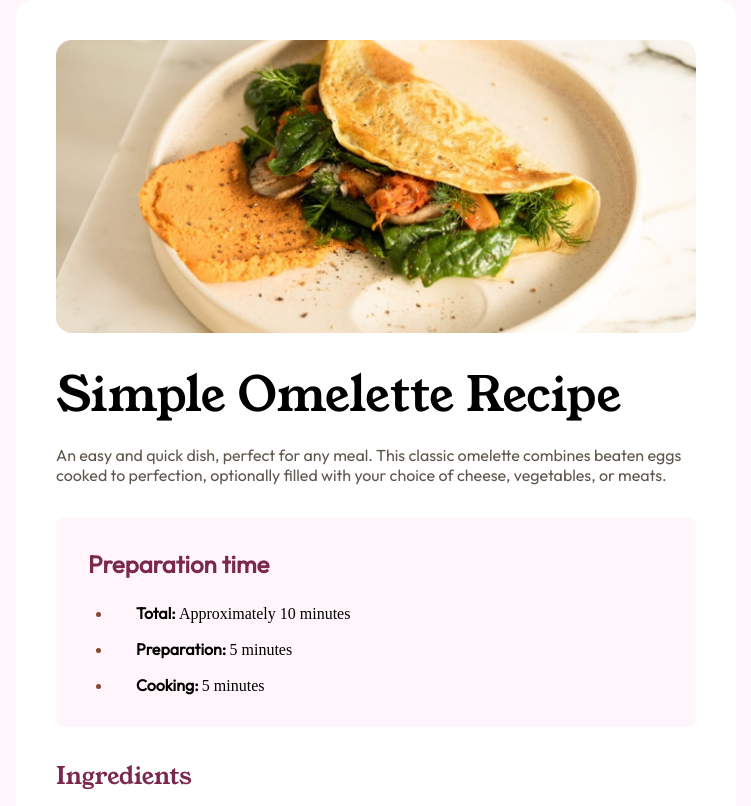
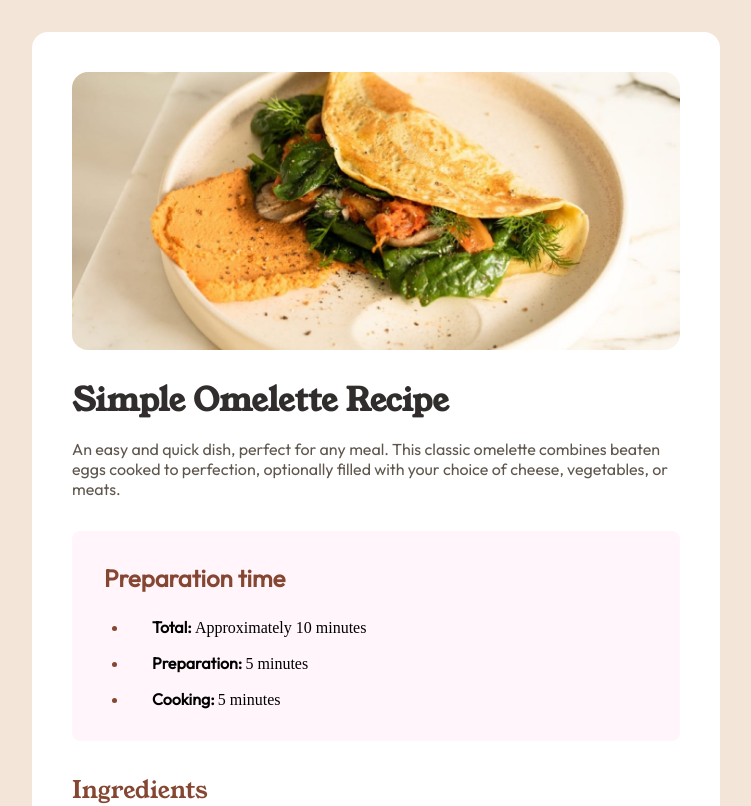
Before and after one commit to mi8bi/recipe-page, a website: page index.html in a window 1280 px wide. Shown: the top 806 px of the page, without its empty margins (264-1015 px from the left). Drawn offline with Linux system fonts and the light colour scheme.

Commit message:
index.html style.css fix

```diff
--- a/index.html
+++ b/index.html
@@ -18,7 +18,7 @@
       <img src="./assets/images/image-omelette.jpeg" alt="image">
 
       <div class="title-container">
-        <h2 class="title">Simple Omelette Recipe</h2>
+        <h1 class="title">Simple Omelette Recipe</h1>
         <p class="desc">
           An easy and quick dish, perfect for any meal. This classic omelette combines beaten eggs cooked
           to perfection, optionally filled with your choice of cheese, vegetables, or meats.
--- a/style.css
+++ b/style.css
@@ -31,7 +31,8 @@ main {
     flex-direction: column;
     justify-content: center;
     align-items: center;
-    background-color: hsl(330, 100%, 98%);
+    background-color: hsl(30, 54%, 90%);
+    padding: 32px;
 }
 
 section {
@@ -53,8 +54,8 @@ section > img {
 
 .title {
     font-family: "Young Serif";
-    font-size: 48px;
-    font-weight: 400;
+    font-size: 32px;
+    color: hsl(24, 5%, 18%);
 }
 
 .desc {
@@ -76,7 +77,7 @@ section > img {
     font-family: "Outfit";
     font-size: 16px;
     font-weight: 700;
-    color: hsl(332, 51%, 32%);
+    color: hsl(14, 45%, 36%);
     font-size: 24px;
 }
 
@@ -108,7 +109,7 @@ section > img {
     font-family: "Young Serif";
     font-size: 24px;
     font-weight: 400;
-    color: hsl(332, 51%, 32%);
+    color: hsl(14, 45%, 36%);
 }
 
 .ingredients-container ul,
@@ -180,6 +181,7 @@ td {
 
     main {
         background-color: #fff;
+        padding: 0px;
     }
 
     section {
```
